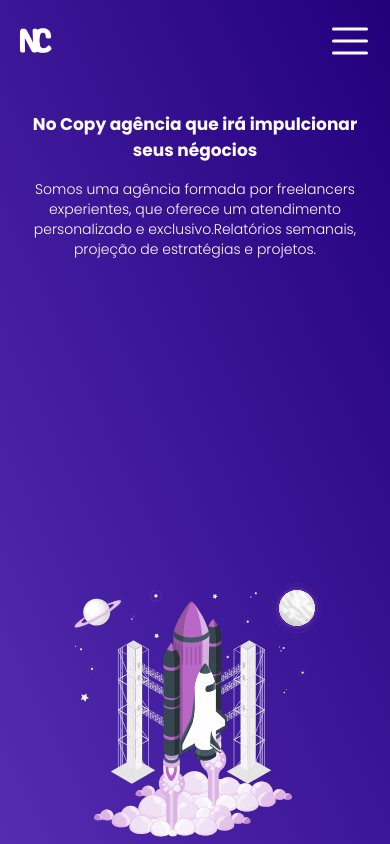
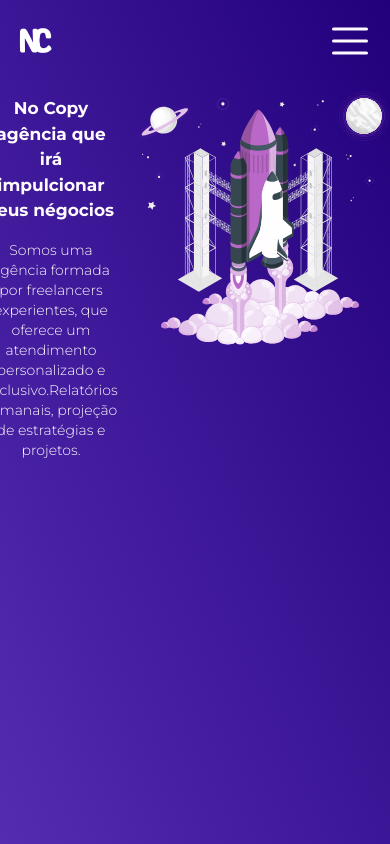
Before and after one commit to DaniloAlvesantos/no-kopy, a React (Vite) app: page / in a window 390 px wide. Shown: the top 844 px of the page. Built offline with nearby package versions, Linux system fonts and the light colour scheme.

Commit message:
Last commit before new template

```diff
--- a/index.html
+++ b/index.html
@@ -10,7 +10,7 @@
     <link rel="preconnect" href="https://fonts.googleapis.com" />
     <link rel="preconnect" href="https://fonts.gstatic.com" crossorigin />
     <link
-      href="https://fonts.googleapis.com/css2?family=Poppins:wght@100;200;300;400;500;600;700;800&display=swap"
+      href="https://fonts.googleapis.com/css2?family=Montserrat:wght@100;200;300;400;500;600;700&family=Poppins:wght@200;300;400;500;600&display=swap"
       rel="stylesheet"
     />
     <link rel="icon" type="icon" href="/nocopy-icon.jpeg" />
--- a/src/pages/home/components/hero.tsx
+++ b/src/pages/home/components/hero.tsx
@@ -7,13 +7,13 @@ export const Hero: React.FC = () => {
     AOS.init({ once: true });
   }, []);
   return (
-    <section className="-z-10 bg-gradient-to-tr from-primaryPurple-400 to-primaryPurple-500 w-full h-[100vh] flex justify-items-start lg:items-center justify-center p-4 py-[6rem] md:py-[4rem] lg:py-[6rem] relative">
+    <section className="-z-10 bg-gradient-to-tr from-primaryPurple-400 to-primaryPurple-500 w-full h-[100vh] flex justify-items-start lg:items-center justify-center p-4 py-[5rem] md:py-[4rem] lg:py-[6rem] relative">
       <span>
         <h1
           data-aos="fade-right"
           data-aos-duration="1500"
           data-aos-easing="ease-in-out"
-          className="font-poppins font-bold text-center text-[17px] md:text-2xl lg:text-3xl my-4 md:my-12 text-light-500"
+          className="font-Montserrat font-bold text-center text-[17px] md:text-2xl lg:text-3xl my-4 md:my-12 text-light-500"
         >
           No Copy agência que irá impulcionar seus négocios
         </h1>
@@ -21,18 +21,18 @@ export const Hero: React.FC = () => {
           data-aos="fade-left"
           data-aos-duration="1700"
           data-aos-easing="ease-in-out"
-          className="font-poppins font-light text-center text-sm sm:text-base md:text-lg my-4 md:my-12 text-light-500"
+          className="font-Montserrat font-light text-center text-sm sm:text-base md:text-lg my-4 md:my-12 text-light-500"
         >
           Somos uma agência formada por freelancers experientes, que oferece um
           atendimento personalizado e exclusivo.Relatórios semanais, projeção de
           estratégias e projetos.
         </h2>
       </span>
-      <img
-        src="rocket.svg"
-        alt=""
-        className="w-[22rem] h-[18rem] sm:h-[20rem] lg:w-full lg:h-full absolute -bottom-4 -z-10 lg:static object-fill"
-      />
+        <img
+          src="rocket.svg"
+          alt=""
+          className="w-[22rem] h-[18rem] sm:h-[20rem] lg:w-full lg:h-full object-fill"
+        />
     </section>
   );
 };
--- a/tailwind.config.cjs
+++ b/tailwind.config.cjs
@@ -16,13 +16,6 @@ module.exports = {
           600: "#020327",
           500: "#04052E",
           400: "#282B81",
-        },
-        primaryBlue: {
-          900: "#03004E",
-          800: "#05005F",
-          700: "#070076",
-          600: "#0A008D",
-          500: "#0D00A4",
         },
         secondaryPurple: {
           900: "#050027",
@@ -46,10 +39,9 @@ module.exports = {
       },
       fontFamily: {
         poppins: ["Poppins", "sans-serif"],
+        Montserrat: ["Montserrat", "sans-serif"],
       },
-      backgroundImage: {
-
-      },
+      backgroundImage: {},
       boxShadow: {
         cardShadow: "1px 2px 10px 1px #12121250",
         cardShadow_sm: "1px 2px 8px #12121250",
```
